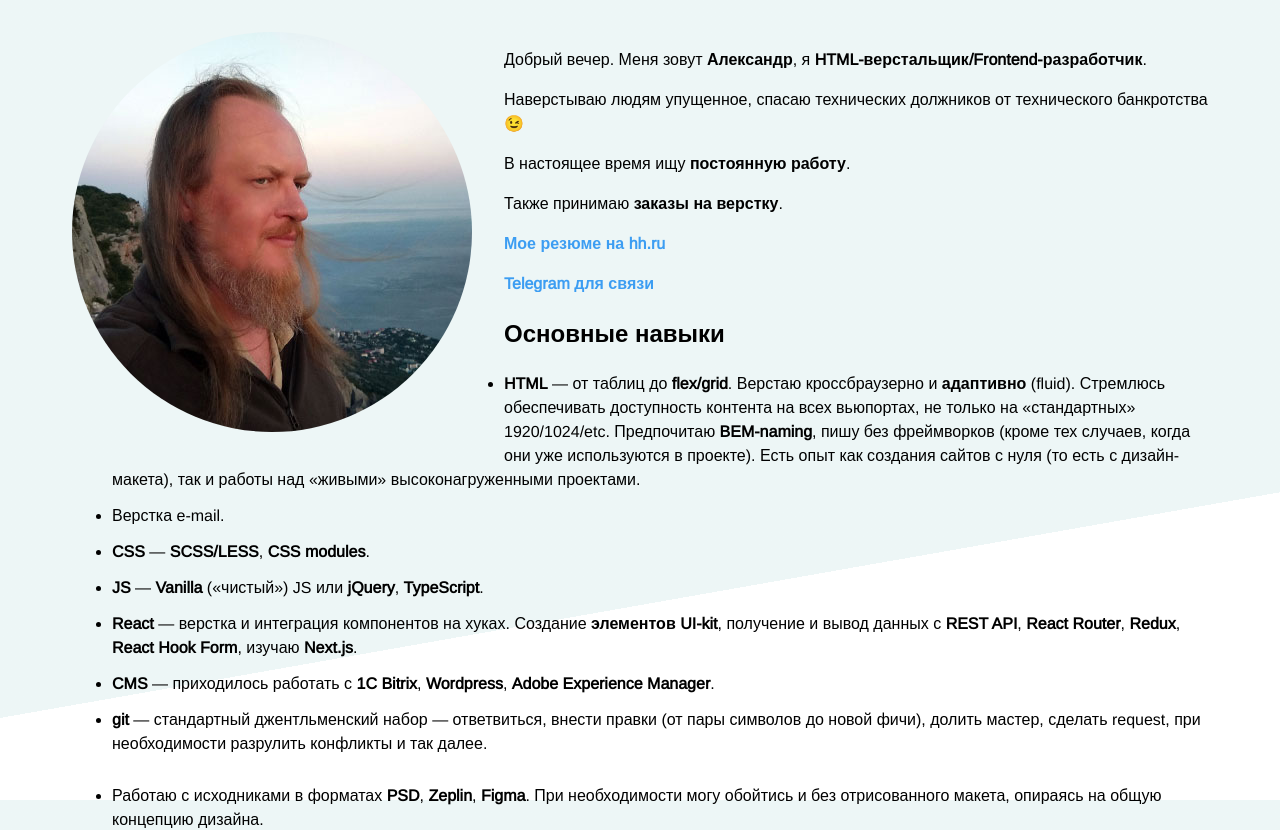
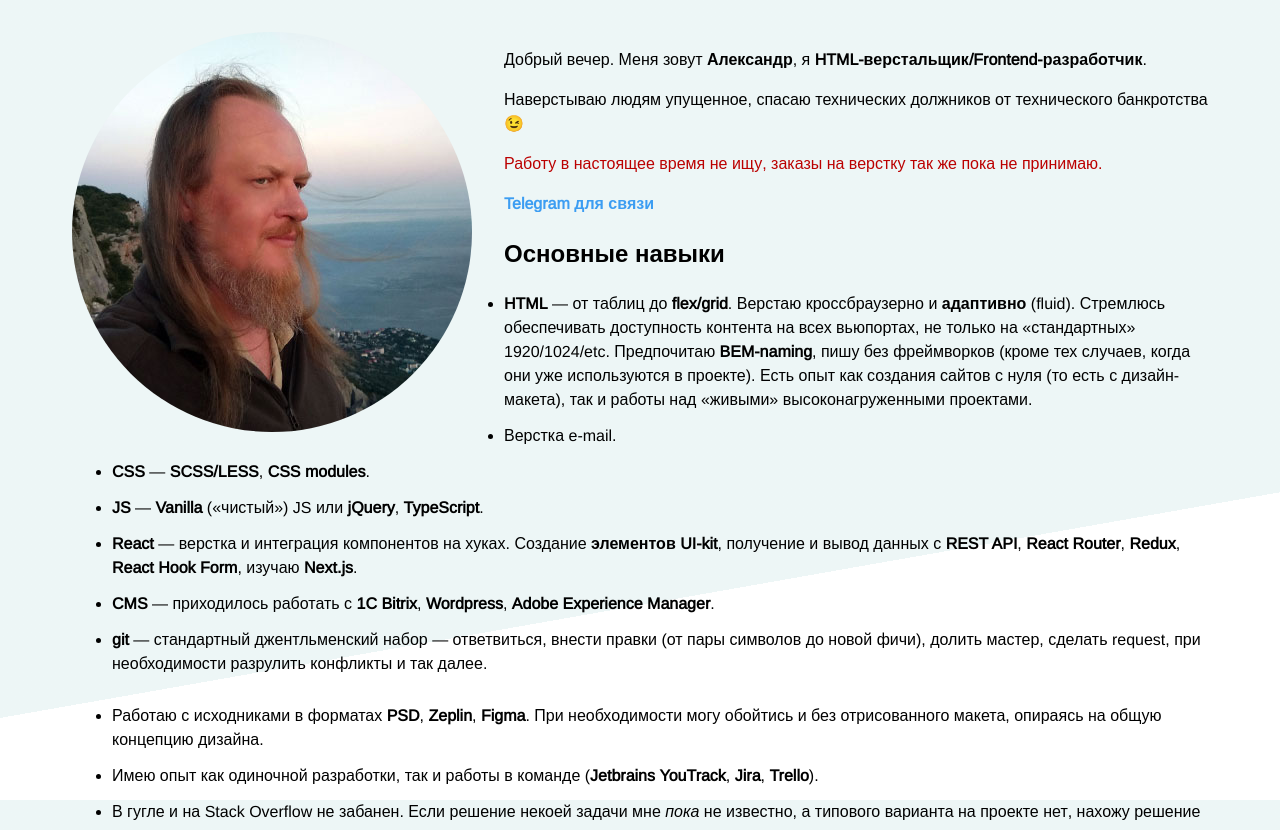
Before and after one commit to alex-stroev/alex-stroev.github.io, a Next.js app: page / in a window 1280 px wide. Shown: the top 830 px of the page. Built offline with nearby package versions, Linux system fonts and the light colour scheme.

Commit message:
Status updated

```diff
--- a/app/page.js
+++ b/app/page.js
@@ -29,7 +29,11 @@ export default function Home() {
                 Наверстываю людям упущенное, спасаю технических должников
                 от&nbsp;технического банкротства 😉
             </p>
-            <p>
+            <p style={{ color: "#b00" }}>
+                Работу в&nbsp;настоящее время не&nbsp;ищу, заказы
+                на&nbsp;верстку так&nbsp;же пока не&nbsp;принимаю.
+            </p>
+            {/* <p>
                 В&nbsp;настоящее время ищу <strong>постоянную работу</strong>.
             </p>
             <p>
@@ -43,7 +47,7 @@ export default function Home() {
                 >
                     <b>Мое резюме на&nbsp;hh.ru</b>
                 </a>
-            </p>
+            </p> */}
             <p>
                 <a
                     href="https://shorturl.at/nuPUY"
```
